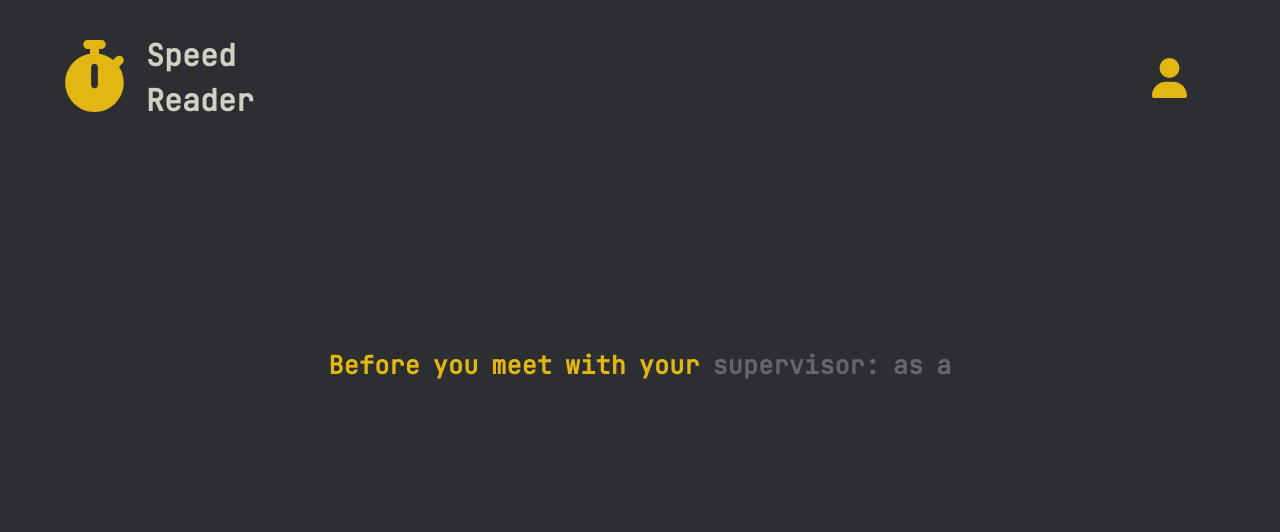
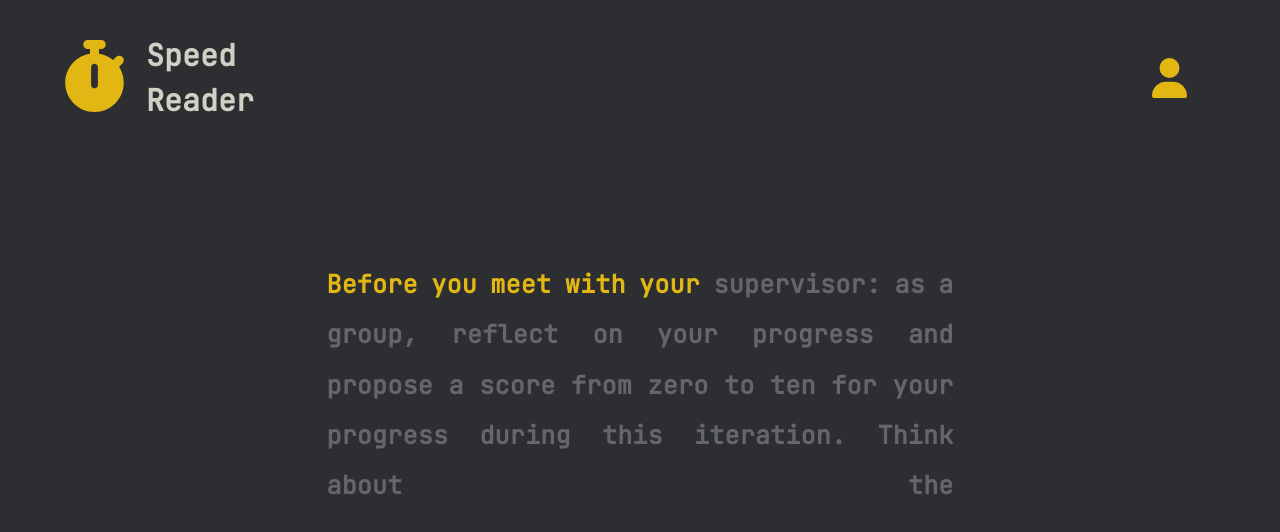
Before and after one commit to mithun-sri/speed-reader, a React (Create React App) app in the folder frontend/: page /mode-1-game in a window 1280 px wide. Shown: the top 532 px of the page. Built offline with nearby package versions, Linux system fonts and the light colour scheme; no server answers.

Commit message:
[cyw321/#56] Text display is now justified (space-between)

```diff
--- a/frontend/src/views/StandardMode/StandardMode.tsx
+++ b/frontend/src/views/StandardMode/StandardMode.tsx
@@ -24,7 +24,7 @@ const StandardModeGameView: React.FC<{
 }> = ({ wpm, mode }) => {
   const [text, setText] = useState(
     // "The quick brown fox jumped over the lazy dog",
-    "Before you meet with your supervisor: as a group, reflect on your progress and propose a score from zero to ten for your progress during this iteration. Think about the software you produced, its quality, and also the way that you managed the work in your team. Did you meet the expectations of both yourselves and your supervisor? Think about what could have gone better, and what you can try to improve in the next iteration. On the next page there are some suggestions of things to consider.",
+    "Before you meet with your supervisor: as a group, reflect on your progress and propose a score from zero to ten for your progress during this iteration. Think about the software you produced, its quality, and also the way that you managed the work in your team. Did you meet the expectations of both yourselves and your supervisor? Think about what could have gone better, and what you can try to improve in the next iteration. On the next page there are some suggestions of things to consider Before you meet with your supervisor: as a group, reflect on your progress and propose a score from zero to ten for your progress during this iteration. Think about the software you produced, its quality, and also the way that you managed the work in your team. Did you meet the expectations of both yourselves and your supervisor? Think about what could have gone better, and what you can try to improve in the next iteration. On the next page there are some suggestions of things to consider.",
   );
 
   useEffect(() => {
@@ -74,8 +74,8 @@ const StandardModeGameView: React.FC<{
           display: "flex",
           flex: 1,
           justifyContent: "center",
-          alignItems: "flex-start",
-          marginTop: "20vh",
+          alignItems: "center",
+          marginTop: "-20vh",
         }}
       >
         {showGameScreen ? (
@@ -220,7 +220,7 @@ const JustifiedTextDisplay: React.FC<{
 }> = ({ text, wpm }) => {
   const [highlightedIndex, setHighlightedIndex] = useState(0);
   const [curr_wpm, setWpm] = useState(wpm);
-  const wordsPerLine = 8;
+  const wordsPerFrame = 30;
 
   // updates WPM based on keyboard event
   useEffect(() => {
@@ -247,13 +247,13 @@ const JustifiedTextDisplay: React.FC<{
     };
   }, [text, curr_wpm]);
 
-  // calculates which words should be shown on the screen (a line at a time)
-  const currentLineIndex = Math.floor(highlightedIndex / wordsPerLine);
+  // calculates which words should be shown on the screen (in the current frame)
+  const currentFrameIndex = Math.floor(highlightedIndex / wordsPerFrame);
   const visibleText = text
     .split(" ")
     .slice(
-      currentLineIndex * wordsPerLine,
-      (currentLineIndex + 1) * wordsPerLine,
+      currentFrameIndex * wordsPerFrame,
+      (currentFrameIndex + 1) * wordsPerFrame,
     )
     .join(" ");
 
@@ -263,7 +263,7 @@ const JustifiedTextDisplay: React.FC<{
         width: "50vw",
         padding: "25px",
         display: "flex",
-        justifyContent: "center",
+        justifyContent: "space-between",
         alignItems: "center",
         flexWrap: "wrap",
       }}
@@ -280,7 +280,7 @@ const JustifiedTextDisplay: React.FC<{
             text={word}
             size={25}
             color={
-              index <= (highlightedIndex % wordsPerLine) ? "#E2B714" : "#646669"
+              index <= highlightedIndex % wordsPerFrame ? "#E2B714" : "#646669"
             }
           ></JetBrainsMonoText>
         </Box>
```
